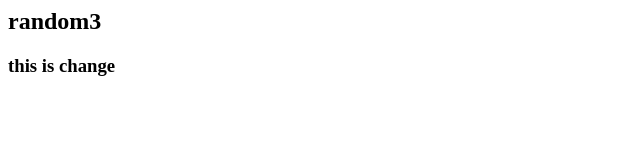
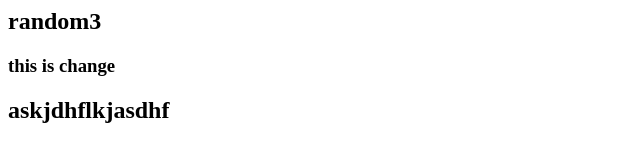
Before and after one commit to random1234-4321/random3, a plain HTML site: page index.html in a window 1280 px wide. Shown: the whole page, without its empty margins (0-640 px from the left). Drawn offline with Linux system fonts and the light colour scheme.

Commit message:
commited second time

```diff
--- a/index.html
+++ b/index.html
@@ -1,4 +1,5 @@
 <html>
 <h2> random3</h2>
 <h3>this is change</h3>
+<h2>askjdhflkjasdhf</h2>
 </html>
```
